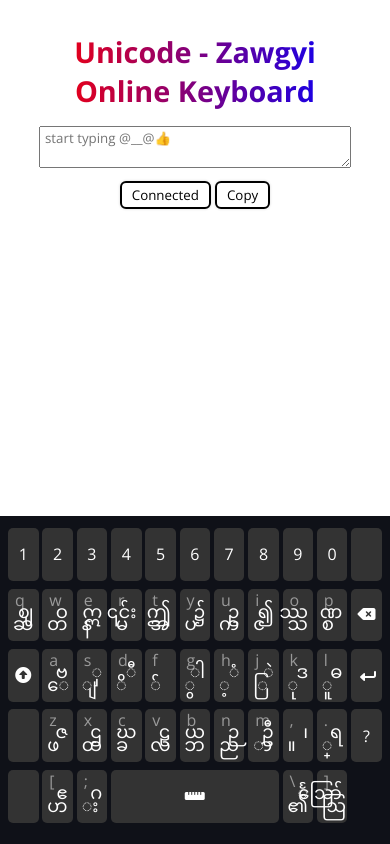
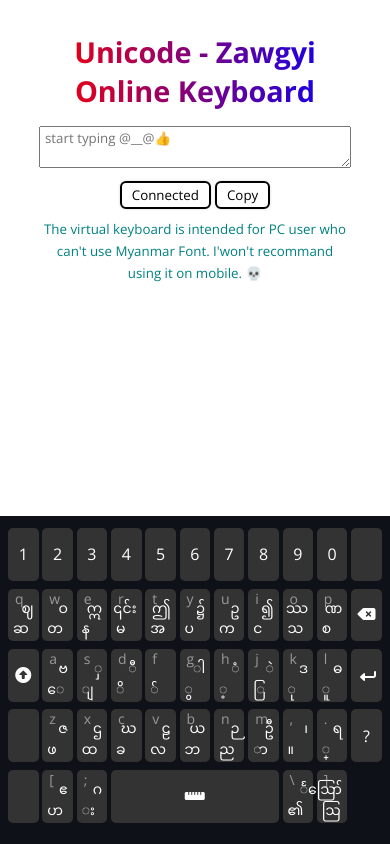
Before and after one commit to zayarlyn/Unicode-Myanmar-Keyboard, a plain HTML site: page index.html in a window 390 px wide. Drawn offline with nearby package versions, Linux system fonts and the light colour scheme.

Commit message:
added disclaimer

```diff
--- a/app.css
+++ b/app.css
@@ -41,6 +41,13 @@
 .btn:hover {
    cursor: pointer;
    color: tomato;
+}
+
+#btn-ctr {
+   margin-bottom: .5rem;
+}
+small {
+   color: teal;
 }
 
 .keyboard-ctr {
@@ -135,6 +142,10 @@
    .key {
       font-size: 16px;
    }
+
+   .multi-key span:nth-child(n+1) {
+      font-size: 14px;
+   }
 }
 
 @media (min-width: 1200px) {
--- a/app.js
+++ b/app.js
@@ -89,9 +89,6 @@ function init() {
 
 const createCustomKey = (iconName) => `<i class="fas fa-${iconName}"></i>`;
 
-
-
-
 document.addEventListener('DOMContentLoaded', () => {
    init();
 
--- a/index.html
+++ b/index.html
@@ -17,6 +17,7 @@
          <button title="bind with virtual keyboard" type="button" class="btn" id='connect'>Connected</button>
          <button title= "click to copy" type="button" class="btn" id='copy'>Copy</button>
       </div>
+      <small>The virtual keyboard is intended for PC user who can't use Myanmar Font. I'won't recommand using it on mobile. &#128128;</small>
    </div>
    <script src="app.js"></script>
 </body>
```
Also changed, not shown: 1 other file.
